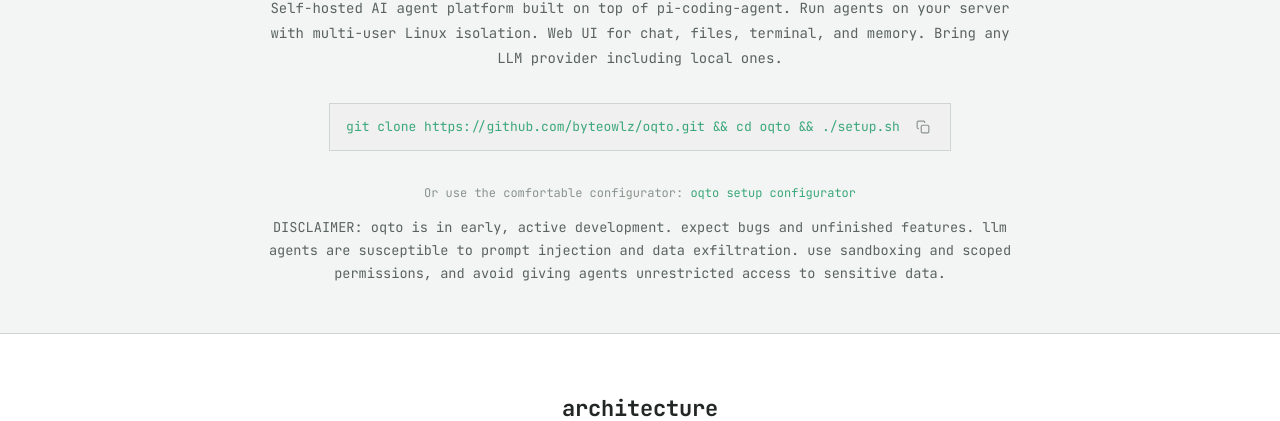
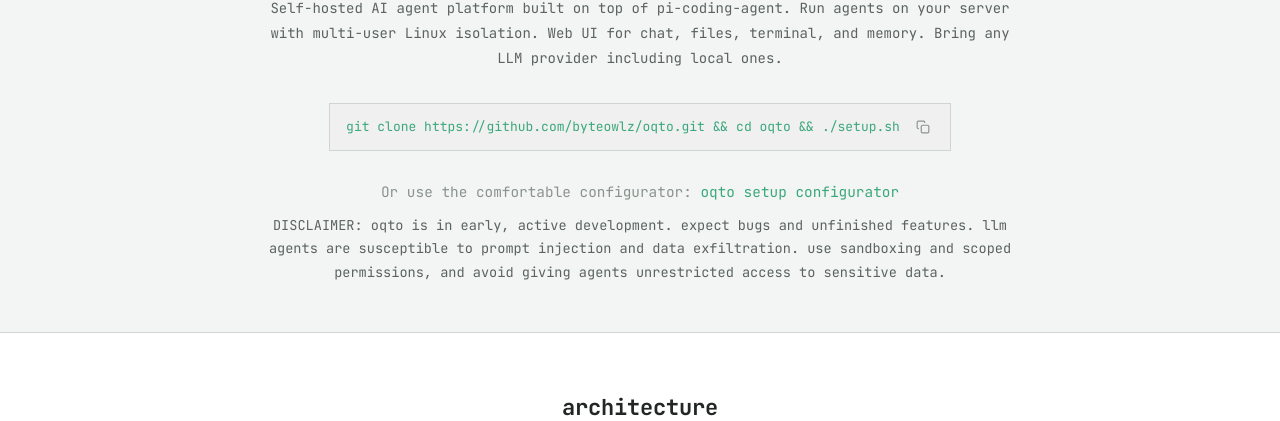
Before and after one commit to byteowlz/oqto-website, a website with bundled scripts: page public/index.html in a window 1280 px wide. Shown: the part 379-800 px from the top of the page. Built offline with nearby package versions, Linux system fonts and the light colour scheme.

Commit message:
fix: adjust configurator hint size and spacing

```diff
--- a/public/index.html
+++ b/public/index.html
@@ -81,10 +81,10 @@
             </svg>
           </button>
         </div>
-        <div style="margin-top:0.5rem;font-family:var(--font-mono);font-size:0.75rem;color:var(--fg-subtle)">
+        <div style="margin-top:0.3rem;font-family:var(--font-mono);font-size:0.9rem;color:var(--fg-subtle)">
           Or use the comfortable configurator: <a href="/setup.html">oqto setup configurator</a>
         </div>
-        <div style="margin-top:0.75rem;font-family:var(--font-mono);font-size:0.85rem;color:var(--fg-muted)">
+        <div style="margin-top:0.6rem;font-family:var(--font-mono);font-size:0.85rem;color:var(--fg-muted)">
           DISCLAIMER: oqto is in early, active development. expect bugs and unfinished features. llm agents
           are susceptible to prompt injection and data exfiltration. use sandboxing and scoped
           permissions, and avoid giving agents unrestricted access to sensitive data.
```
